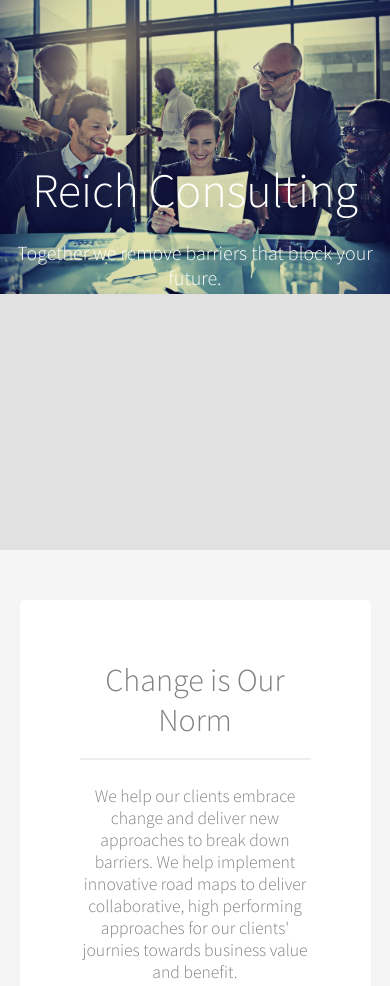
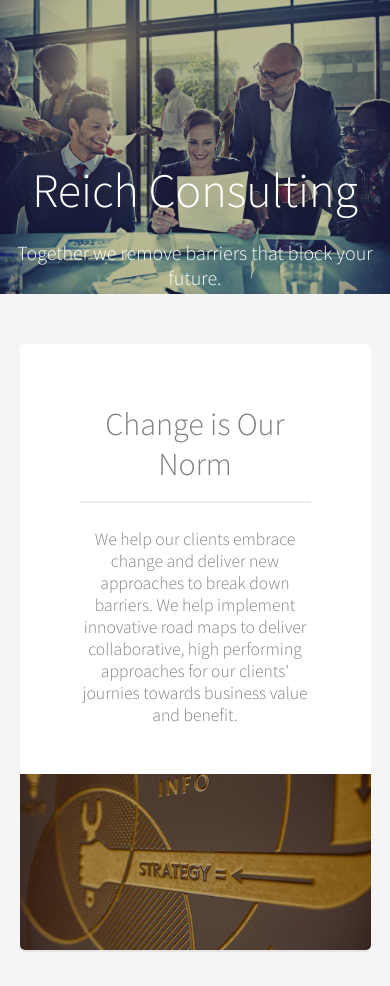
Before and after one commit to reichdavid/reichdavid.github.io, a plain HTML site: page index.html in a window 390 px wide. Shown: the top 986 px of the page. Drawn offline with Linux system fonts and the light colour scheme.

Commit message:
Make mobile fixes.

```diff
--- a/assets/css/styles.css
+++ b/assets/css/styles.css
@@ -15,14 +15,14 @@ img {
 
 
 .hero {
-  height: 550px;
+  max-height: 600px;
   position: relative;
   width: 100%;
   overflow: hidden;
 }
 
 .hero::after {
-  background: rgba(55, 55, 55, 0.15);
+  background: rgba(55, 55, 55, 0.35);
   content: "";
   height: 100%;
   position: absolute;
@@ -125,6 +125,12 @@ img {
   width: 50%;
 }
 
+@media (max-width: 700px) {
+  .feature-card {
+    width: 100%;
+  }
+}
+
 .feature-card  h3 {
   font-size: 1.75em;
   font-weight: 300;
```
